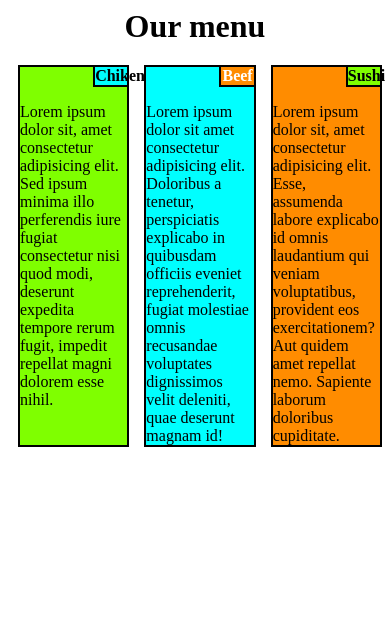
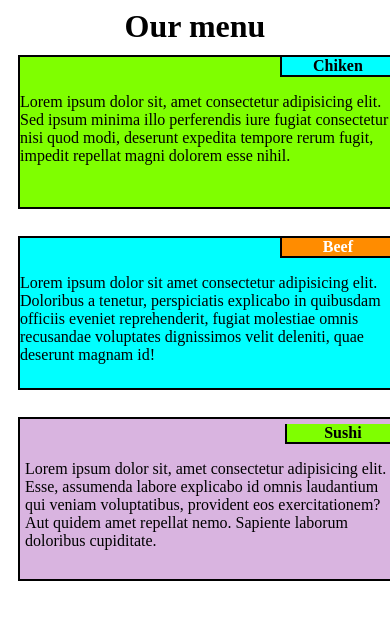
Before and after one commit to usaas44/module2-solution, a plain HTML site: page index.html in a window 390 px wide. Drawn offline with Linux system fonts and the light colour scheme.

Commit message:
почти, но нн всё

```diff
--- a/style.css
+++ b/style.css
@@ -11,35 +11,28 @@ div {
 
 }
 .container {
-    display: flex
+    display: flex;
 }
 div.chicken {
-    display: flex
-    float: left;
-    width: 30%;
+    width: 33%;
     border: 2px solid;
     background-color: chartreuse;
     margin-right: 15px;
     margin-left: 10px;
-
-}
+    }
 div.beef {
-    display: flex
-    float: left;
-    width: 30%;
+    width: 33%;
     border: 2px solid;
     background-color: cyan;
     margin-right: 15px;
 
 }
 
-
-div.sushi {
-    display: flex
-    float: left;
-    width: 30%;
+div.sushi{
+    width: 33%;
     border: 2px solid;
-    background-color: darkorange;
+    background-color: rgb(217, 180, 224);
+    margin-right: 15px;
 
 }
 p {
@@ -64,17 +57,66 @@ p.beef {
 p.sushi {
     background-color: chartreuse;
 }
-div.footer {
-    background-color: blue;
-}
-@media (min-width: 768px) {
+
+@media (max-width: 992px) {
+    .container {
+        display: flex;
+        position: relative;
+
+    }
+    div.sushi{
+        position: absolute;
+        top: 105%;
+        width: 96%;
+        height: 150px;
+        margin-left: 10px;
+        margin-right: 15px;
+        padding: 5px;
+
+
+    }
+    div.chicken {
+        width: 50%;
+        height: 150px;
+        }
+    div.beef {
+        height: 150px;
+        width: 50%;
+        margin-right: 13px;
+
+    }
+    p.sushi {
+        width: 15%;
+        margin-top: 0px;
+        margin-right: 0px;
+    }
+
 
 }
-@media (min-width: 992px) {
+@media (max-width: 767px) {
+    .container {
+        display: block;
+
+
+    }
+    div.sushi{
+        width: 100%;
+
+
+    }
     div.chicken {
-        float: bottom;
+        width: 100%;
+      margin-left: 10px;
+      margin-right: auto;
+
+        }
+    div.beef {
+        width: 100%;
+     margin-left: 10px;
+     margin-top: 27px;
+
+    }
+    p.sushi {
         width: 30%;
-        border: 2px solid;
-        background-color: chartreuse;
-        margin-right: 15px;
+    }
 }
```
Also changed, not shown: index.html (+2 -0 lines).
